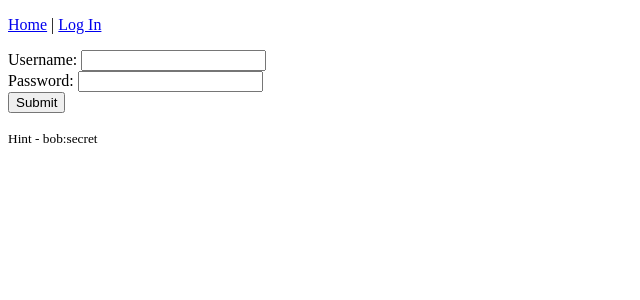
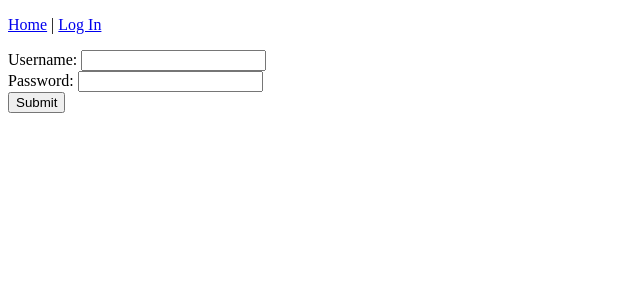
Before and after one commit to MrCheater/Peace-Data, a Node server app: page /login in a window 1280 px wide. Shown: the top 300 px of the page, without its empty margins (0-640 px from the left). Run offline with Node 20, Linux system fonts and the light colour scheme; some libraries are stand-ins or nearby versions.

Commit message:
Small fixes

```diff
--- a/node/views/login.ejs
+++ b/node/views/login.ejs
@@ -15,4 +15,3 @@
         <input type="submit" value="Submit"/>
     </div>
 </form>
-<p><small>Hint - bob:secret</small></p>
```
